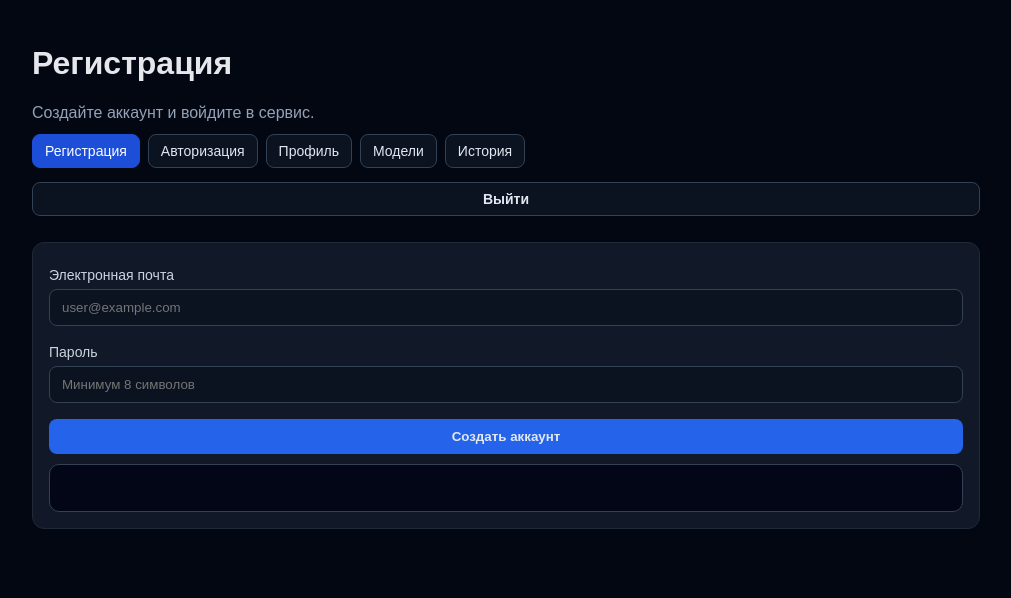
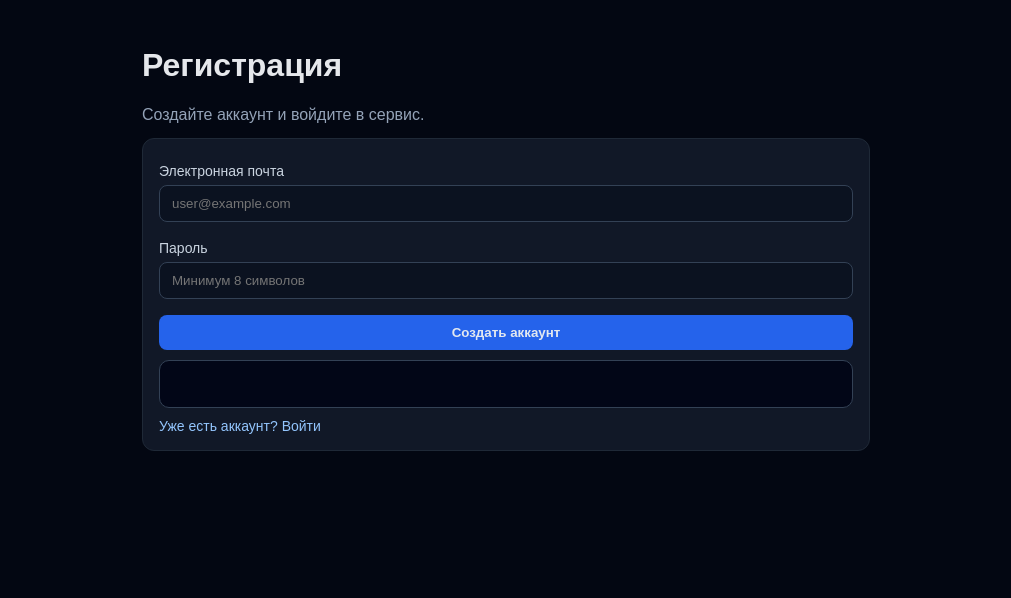
Before and after one commit to IVIproject/ILUSHENKOV_V_4254, a FastAPI app: page /gateway/register in a window 1280 px wide. Shown: the top 598 px of the page, without its empty margins (134-1145 px from the left). Run offline with FastAPI, Linux system fonts and the light colour scheme; parts of the project's set-up code (start-up, migrations or seed data) failed here and were passed over.

Commit message:
Fix gateway registration and simplify post-login menu
Co-authored-by: Виталий <VitaliyIliyushenkov@users.noreply.github.com>

```diff
--- a/app/main.py
+++ b/app/main.py
@@ -518,7 +518,6 @@ def gateway_register(payload: GatewayUserRegisterRequest):
     password_hash = f"{password_salt}${password_digest}"
     api_key, _, _, _ = generate_api_key()
     with SessionLocal() as db:
-        _ensure_catalog_seeded(db)
         exists = db.query(GatewayUser).filter(GatewayUser.email == email).first()
         if exists:
             if "$" not in (exists.password_hash or ""):
@@ -566,7 +565,6 @@ def gateway_register(payload: GatewayUserRegisterRequest):
 def gateway_login(payload: GatewayLoginRequest):
     email = normalize_email(payload.email)
     with SessionLocal() as db:
-        _ensure_catalog_seeded(db)
         user = db.query(GatewayUser).filter(GatewayUser.email == email).first()
         if not user:
             raise HTTPException(status_code=401, detail="Invalid email or password")
@@ -709,7 +707,6 @@ def gateway_admin_update_user(
 ):
     valid_roles = {"user", "admin"}
     with SessionLocal() as db:
-        _ensure_catalog_seeded(db)
         user_row = db.query(GatewayUser).filter(GatewayUser.id == user_id).first()
         if not user_row:
             raise HTTPException(status_code=404, detail="Gateway user not found")
--- a/templates/gateway/model-detail.html
+++ b/templates/gateway/model-detail.html
@@ -9,10 +9,14 @@
     .container { max-width: 980px; margin: 0 auto; padding: 24px 16px 56px; }
     .nav { display: flex; gap: 8px; flex-wrap: wrap; margin: 12px 0 18px; }
     .nav a, .nav button {
+      display: inline-flex;
+      align-items: center;
+      justify-content: center;
       color: #e2e8f0; text-decoration: none; border: 1px solid #334155; border-radius: 8px;
       padding: 8px 12px; background: #0b1220; cursor: pointer; font-size: 14px;
     }
     .nav a.active { background: #1d4ed8; border-color: #1d4ed8; color: #fff; }
+    #logoutBtn { width: auto; margin-top: 0; }
     .card { background: #111827; border: 1px solid #334155; border-radius: 10px; padding: 14px; margin-bottom: 14px; }
     input, textarea, button {
       width: 100%; box-sizing: border-box; border-radius: 8px; border: 1px solid #475569; background: #0f172a; color: #e2e8f0;
@@ -28,8 +32,6 @@
     <h1 id="pageTitle">Модель</h1>
 
     <nav class="nav">
-      <a href="/gateway/register">Регистрация</a>
-      <a href="/gateway/login">Авторизация</a>
       <a href="/gateway/profile">Профиль</a>
       <a href="/gateway/models/page" class="active">Модели</a>
       <a href="/gateway/history">История</a>
--- a/templates/gateway/register.html
+++ b/templates/gateway/register.html
@@ -8,22 +8,17 @@
     :root { color-scheme: dark; }
     * { box-sizing: border-box; }
     body { margin: 0; font-family: Arial, sans-serif; background: #030712; color: #e5e7eb; }
-    .container { max-width: 980px; margin: 0 auto; padding: 24px 16px 56px; }
-    .header { display: flex; justify-content: space-between; align-items: center; gap: 12px; flex-wrap: wrap; margin-bottom: 12px; }
-    .nav { display: flex; gap: 8px; flex-wrap: wrap; margin-bottom: 16px; }
-    .nav a, .nav button {
-      text-decoration: none; border: 1px solid #334155; background: #0b1220; color: #e2e8f0;
-      border-radius: 8px; padding: 8px 12px; font-size: 14px; cursor: pointer;
-    }
-    .nav a.active { background: #1d4ed8; border-color: #1d4ed8; color: #fff; }
-    .card { background: #111827; border: 1px solid #1f2937; border-radius: 12px; padding: 16px; margin-bottom: 14px; }
-    .muted { color: #94a3b8; margin: 0; }
+    .container { max-width: 760px; margin: 0 auto; padding: 26px 16px 52px; }
+    .card { background: #111827; border: 1px solid #1f2937; border-radius: 12px; padding: 16px; }
+    .muted { color: #94a3b8; margin: 0 0 14px; }
     label { display: block; margin-top: 8px; color: #cbd5e1; font-size: 14px; }
     input, button {
       width: 100%; box-sizing: border-box; border-radius: 8px; border: 1px solid #334155;
       background: #0b1220; color: #e2e8f0; padding: 10px 12px; margin-top: 6px; margin-bottom: 10px;
     }
     button { border: 0; background: #2563eb; font-weight: 700; cursor: pointer; }
+    .links { margin-top: 10px; display: flex; gap: 12px; flex-wrap: wrap; }
+    .links a { color: #93c5fd; text-decoration: none; font-size: 14px; }
     pre {
       margin: 0; white-space: pre-wrap; background: #020617; border: 1px solid #334155;
       border-radius: 10px; padding: 10px; min-height: 48px;
@@ -32,22 +27,8 @@
 </head>
 <body>
   <div class="container">
-    <div class="header">
-      <div>
-        <h1>Регистрация</h1>
-        <p class="muted">Создайте аккаунт и войдите в сервис.</p>
-      </div>
-    </div>
-
-    <nav class="nav" id="mainNav">
-      <a href="/gateway/register" class="active">Регистрация</a>
-      <a href="/gateway/login">Авторизация</a>
-      <a href="/gateway/profile">Профиль</a>
-      <a href="/gateway/models/page">Модели</a>
-      <a href="/gateway/history">История</a>
-      <a id="adminLink" href="/gateway/admin" style="display:none;">Управление</a>
-      <button id="logoutBtn" type="button">Выйти</button>
-    </nav>
+    <h1>Регистрация</h1>
+    <p class="muted">Создайте аккаунт и войдите в сервис.</p>
 
     <section class="card">
       <label for="emailInput">Электронная почта</label>
@@ -56,6 +37,9 @@
       <input id="passwordInput" type="password" placeholder="Минимум 8 символов" />
       <button id="registerBtn" type="button">Создать аккаунт</button>
       <pre id="out"></pre>
+      <div class="links">
+        <a href="/gateway/login">Уже есть аккаунт? Войти</a>
+      </div>
     </section>
   </div>
 
@@ -67,29 +51,10 @@
       document.getElementById("out").textContent = typeof value === "string" ? value : JSON.stringify(value, null, 2);
     }
 
-    function getRole() {
-      return localStorage.getItem(USER_ROLE_STORAGE) || "";
-    }
-
-    function updateNav() {
-      const isAdmin = getRole() === "admin";
-      document.getElementById("adminLink").style.display = isAdmin ? "inline-block" : "none";
-    }
-
-    function logout() {
-      localStorage.removeItem(API_KEY_STORAGE);
-      localStorage.removeItem(USER_ROLE_STORAGE);
-      window.location.href = "/gateway/login";
-    }
-
     async function parseResponse(response) {
       const raw = await response.text();
       let data;
-      try {
-        data = raw ? JSON.parse(raw) : {};
-      } catch {
-        data = { raw };
-      }
+      try { data = raw ? JSON.parse(raw) : {}; } catch { data = { raw }; }
       if (!response.ok) {
         const detail = data && data.detail ? data.detail : raw || "Request failed";
         throw new Error(`HTTP ${response.status}: ${detail}`);
@@ -114,7 +79,6 @@
         const data = await parseResponse(response);
         localStorage.setItem(API_KEY_STORAGE, data.api_key);
         localStorage.setItem(USER_ROLE_STORAGE, data.role || "user");
-        updateNav();
         setOut({ регистрация: "успешно", роль: data.role });
         window.location.href = data.role === "admin" ? "/gateway/admin" : "/gateway/profile";
       } catch (error) {
@@ -123,8 +87,6 @@
     }
 
     document.getElementById("registerBtn").addEventListener("click", register);
-    document.getElementById("logoutBtn").addEventListener("click", logout);
-    updateNav();
   </script>
 </body>
 </html>
```
Also changed, not shown: templates/gateway/admin-models.html (+5 -3 lines), templates/gateway/admin-users.html (+5 -3 lines), templates/gateway/admin.html (+5 -3 lines), templates/gateway/history.html (+5 -3 lines), templates/gateway/login.html (+9 -41 lines), templates/gateway/models.html (+5 -3 lines), templates/gateway/profile.html (+5 -3 lines), tests/test_app.py (+5 -1 lines).
